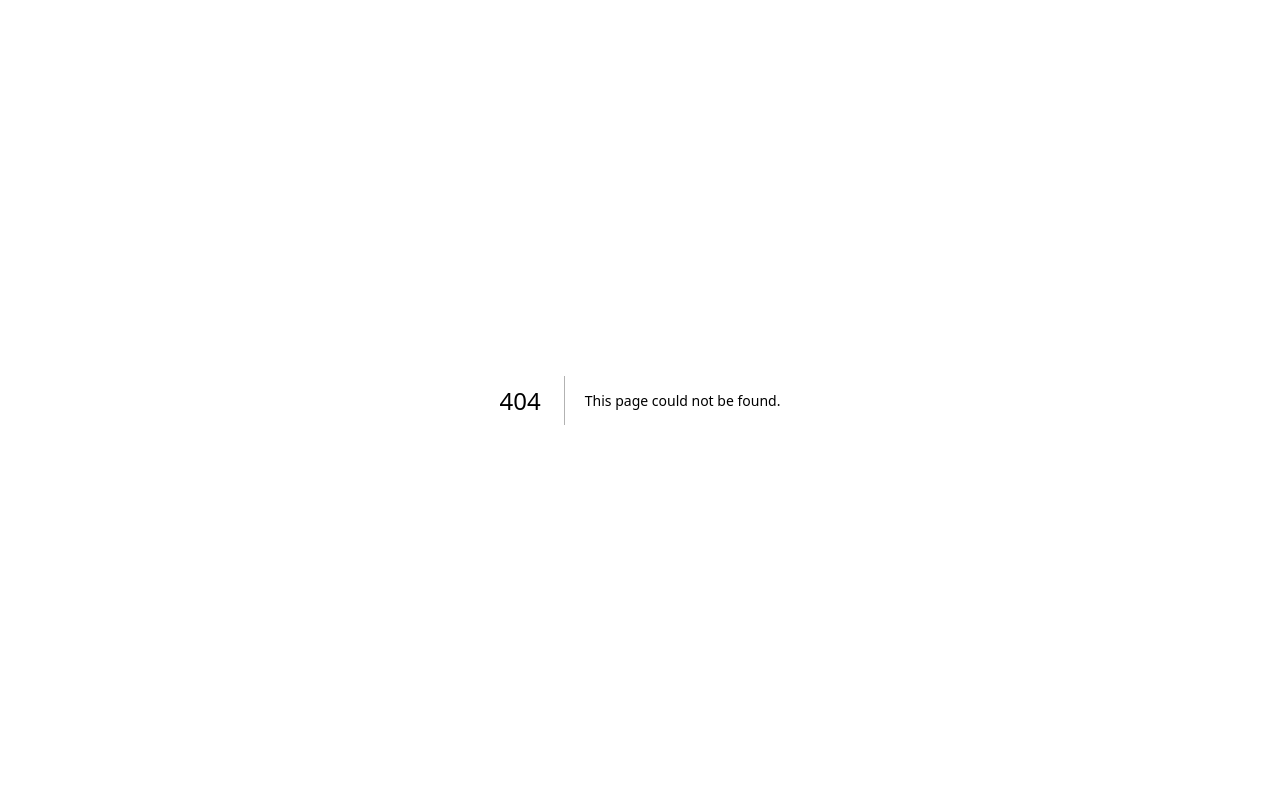
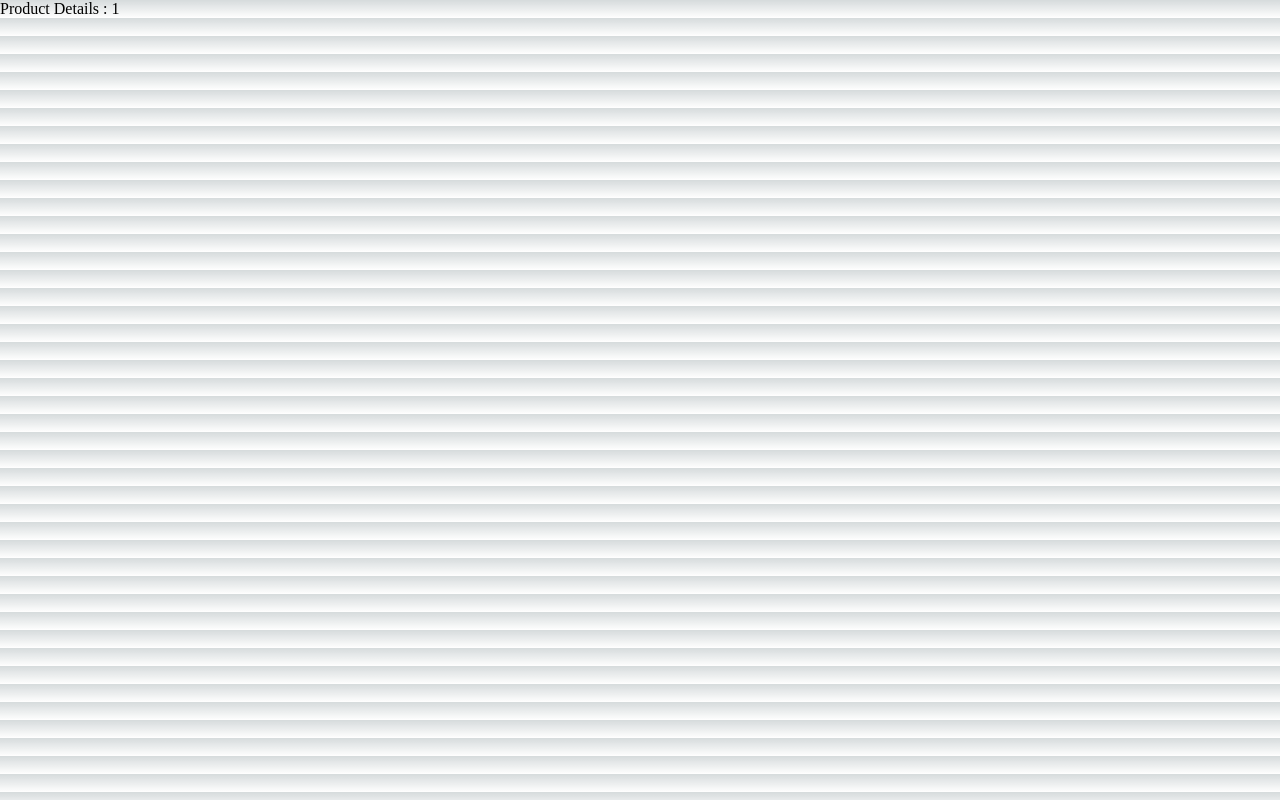
Before and after one commit to Arif6474/practice-nextjs, a Next.js app: page /products/1 in a window 1280 px wide. Before the commit this address had no page. Built offline with nearby package versions, Linux system fonts and the light colour scheme.

Commit message:
dynamic route

```diff
--- /dev/null
+++ b/src/pages/products/[productId].js
@@ -0,0 +1,11 @@
+import { useRouter } from 'next/router'
+import React from 'react'
+
+function ProductDetails() {
+    const router =useRouter()
+  return (
+    <div>Product Details : {router.query.productId}</div>
+  )
+}
+
+export default ProductDetails
```
Also changed, not shown: src/pages/products/index.js (added, +9 -0 lines).
